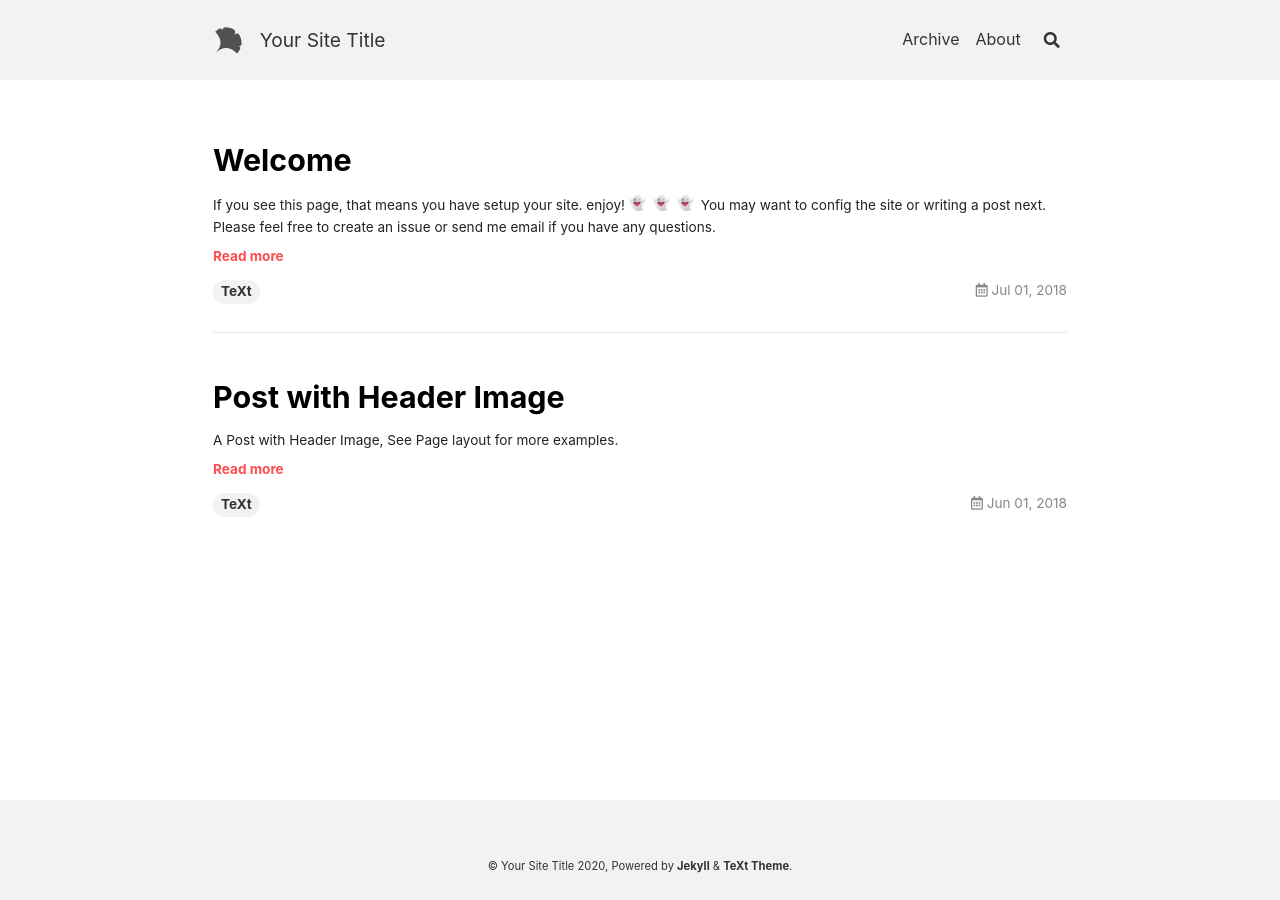
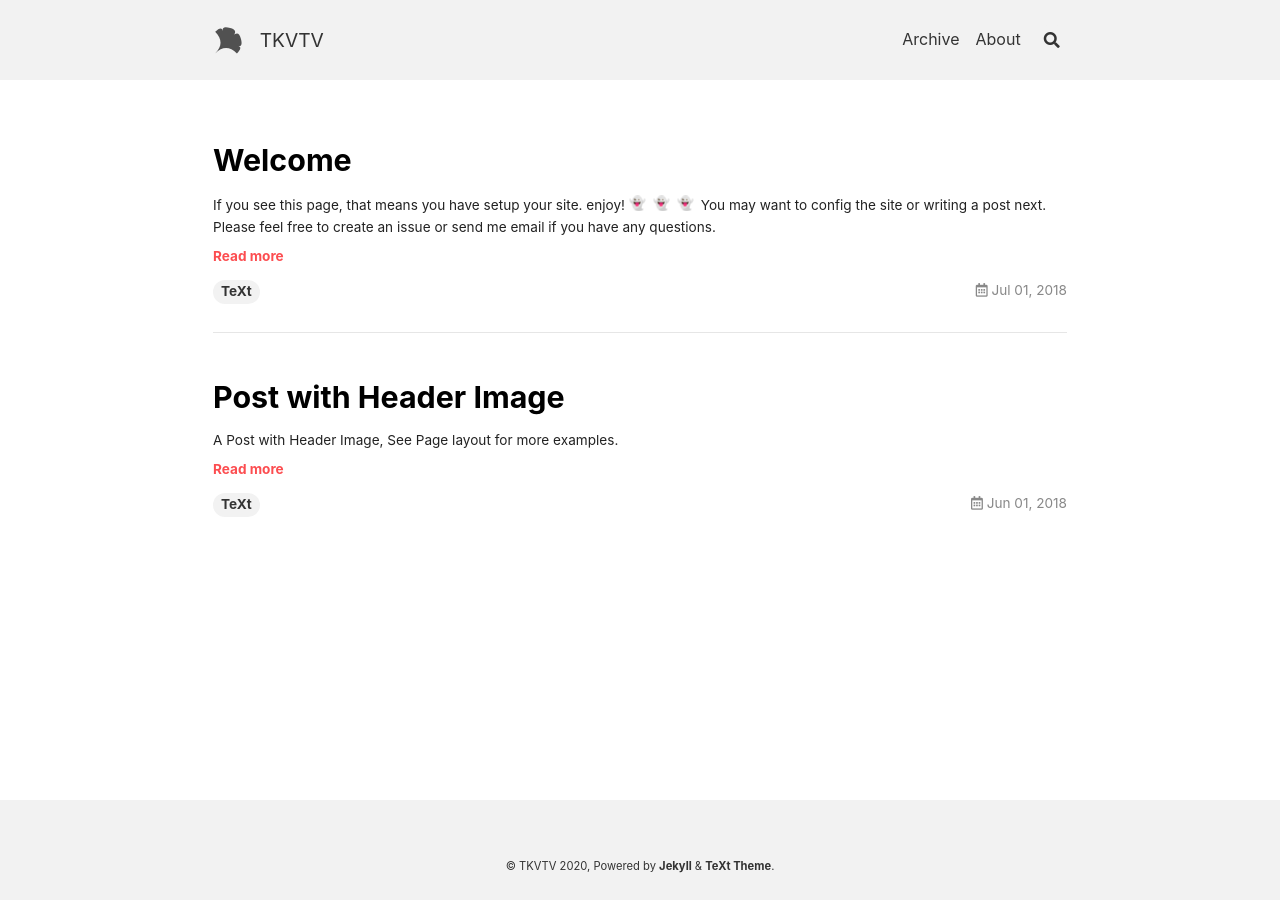
Before and after one commit to takagotch/o1226, a Jekyll site: the page built from index.html, in a window 1280 px wide. Built offline with Jekyll 4.4.1, drawn with Linux system fonts in a browser that asks for light colours; nearby versions of some CDN libraries; emoji names are drawn with the system emoji font; the list of posts is cut into pages by our own code.

Commit message:
Update _config.yml

```diff
--- a/_config.yml
+++ b/_config.yml
@@ -19,8 +19,8 @@
 text_skin: default # "default" (default), "dark", "forest", "ocean", "chocolate", "orange"
 highlight_theme: default # "default" (default), "tomorrow", "tomorrow-night", "tomorrow-night-eighties", "tomorrow-night-blue", "tomorrow-night-bright"
 url     : # the base hostname & protocol for your site e.g. https://www.someone.com
-baseurl : # does not include hostname
-title   : Your Site Title
+baseurl : https://takagotch.github.io/page108/ # does not include hostname
+title   : TKVTV
 description: > # this means to ignore newlines until "Language & timezone"
   Your Site Description
 
```
